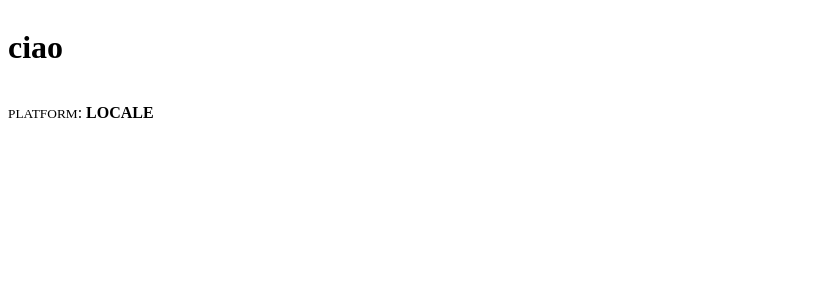
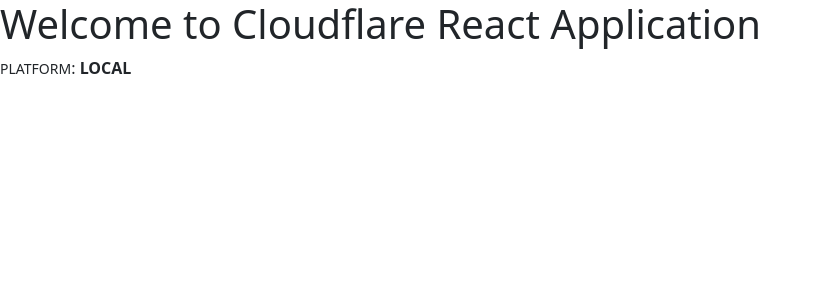
Before and after one commit to FabioAnsaldi/cloudflare-react-app, a Next.js app: page / in a window 1280 px wide. Shown: the top 300 px of the page, without its empty margins (0-820 px from the left). Built offline with nearby package versions, Linux system fonts and the light colour scheme.

Commit message:
Boostrap 5 added

```diff
--- a/package.json
+++ b/package.json
@@ -37,6 +37,7 @@
     "sass": "^1.56.2"
   },
   "dependencies": {
+    "bootstrap": "^5.2.3",
     "react": "^18.2.0",
     "react-dom": "^18.2.0"
   }
--- a/src/contexts/index.jsx
+++ b/src/contexts/index.jsx
@@ -7,7 +7,7 @@
     const { children, env } = props;
 
     return (
-        <EnvironmentProvider generalContext={{ env }}>
+        <EnvironmentProvider generalContext={{ environment: env }}>
             <ApplicationComponent>
                 {children}
             </ApplicationComponent>
--- a/src/pages/_app.jsx
+++ b/src/pages/_app.jsx
@@ -2,7 +2,7 @@
 import App from "next/app";
 import Head from "next/head";
 import Contexts from "contexts";
-import "../styles/base.scss";
+import "bootstrap/dist/css/bootstrap.css";
 import "../styles/base.scss";
 
 class Application extends App {
@@ -27,6 +27,10 @@
         );
     }
 
+    componentDidMount () {
+        import("bootstrap/dist/js/bootstrap");
+    }
+
     render () {
         const { Component, pageProps } = this.props;
 
@@ -45,7 +49,7 @@
 App.getInitialProps = async ctx => {
     const VERSION = "1.0";
     // eslint-disable-next-line no-unused-vars, no-undef
-    const PLATFORM = process.env.PLATFORM || "LOCALE";
+    const PLATFORM = process.env.PLATFORM || "LOCAL";
 
     return { env: { VERSION, PLATFORM } };
 };
--- a/src/pages/index.jsx
+++ b/src/pages/index.jsx
@@ -3,13 +3,13 @@
 
 // eslint-disable-next-line no-unused-vars
 const Index = props => {
-    const { env } = useContext(EnvironmentContext);
+    const { environment } = useContext(EnvironmentContext);
 
     return (
         <>
-            <h1>ciao</h1>
+            <h1>Welcome to Cloudflare React Application</h1>
             <p>
-                <small>PLATFORM</small>: <strong>{env.PLATFORM}</strong>
+                <small>PLATFORM</small>: <strong>{environment.PLATFORM}</strong>
             </p>
         </>
     );
--- a/src/styles/partials/classes.scss
+++ b/src/styles/partials/classes.scss
@@ -5,7 +5,7 @@
 // Colors
 
 $colorClass: ".color";
-$colorKey: "black", "blue-0", "blue-1", "blue-2", "blue-3", "white";
+$colorKey: "black", "blue", "white";
 
 #{$colorClass} {
 
```
Also changed, not shown: .eslintrc.js, 1 other file (tests, documents, lock files or other folders).
